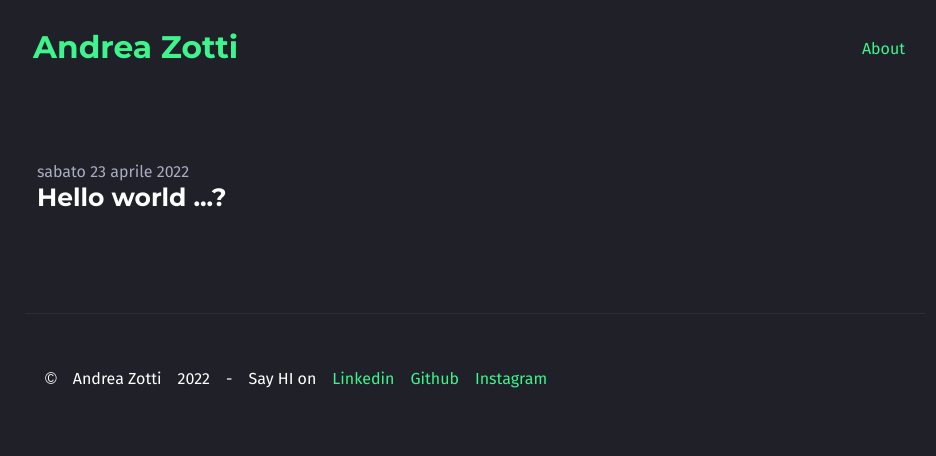
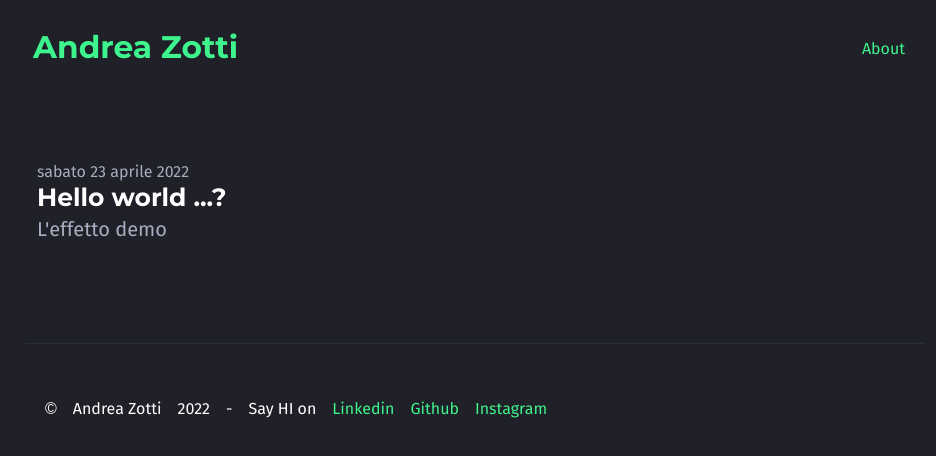
Before and after one commit to zeight/zeight.github.io, a React (Create React App) app: page / in a window 1280 px wide. Shown: the top 456 px of the page, without its empty margins (165-1101 px from the left). Built offline with nearby package versions, Linux system fonts and the light colour scheme.

Commit message:
fixes and updates

```diff
--- a/public/notesList.json
+++ b/public/notesList.json
@@ -1 +1 @@
-{"updated":1650732747616,"count":2,"posts":[{"fileName":"read-later.md","slug":"read-later","date":"2021-01-02","title":"Link ispirazionali","abstract":"Alcuni link utili per ispirazione sui prossimi passi"},{"fileName":"test-post.md","slug":"test-post","date":"2021-01-01","title":"Un post di test per la conversione del markdown - Tutte le possibilità del content editing in questo blog","abstract":"Questo post tende a contenere tutti i tipi di contenuti che sarà poi possibile recuperare all'interno delle varie pagine. Si tratta di un esperimento tecnico"}]}
+{"updated":1650736132557,"count":2,"posts":[{"fileName":"read-later.md","slug":"read-later","date":"2021-01-02","title":"Link ispirazionali","abstract":"Alcuni link utili per ispirazione sui prossimi passi"},{"fileName":"test-post.md","slug":"test-post","date":"2021-01-01","title":"Un post di test per la conversione del markdown - Tutte le possibilità del content editing in questo blog","abstract":"Questo post tende a contenere tutti i tipi di contenuti che sarà poi possibile recuperare all'interno delle varie pagine. Si tratta di un esperimento tecnico"}]}
--- a/public/postList.json
+++ b/public/postList.json
@@ -1 +1 @@
-{"updated":1650732747618,"count":1,"posts":[{"fileName":"hello-world.md","slug":"hello-world","date":"2022-04-23","title":"Hello world ...?","abstract":""}]}
+{"updated":1650736132545,"count":1,"posts":[{"fileName":"hello-world.md","slug":"hello-world","date":"2022-04-23","title":"Hello world ...?","abstract":"L'effetto demo"}]}
--- a/src/components/Main.tsx
+++ b/src/components/Main.tsx
@@ -7,7 +7,11 @@ import Footer from "./footer/Footer";
 import config from "../siteconfig";
 
 const Main: React.FC = () => {
-  const [postsList, setPostsList] = useState<PostsList>();
+  const [postsList, setPostsList] = useState<PostsList>({
+    updated: "",
+    count: 0,
+    posts: [],
+  });
 
   useEffect(() => {
     PostHelper.getPostList().then((data) => {
@@ -30,7 +34,7 @@ const Main: React.FC = () => {
           </div>
         </div>
       </div>
-      <Footer/>
+      <Footer />
     </div>
   );
 };
--- a/src/notes/notesList.json
+++ b/src/notes/notesList.json
@@ -1 +1 @@
-{"updated":1650732747616,"count":2,"posts":[{"fileName":"read-later.md","slug":"read-later","date":"2021-01-02","title":"Link ispirazionali","abstract":"Alcuni link utili per ispirazione sui prossimi passi"},{"fileName":"test-post.md","slug":"test-post","date":"2021-01-01","title":"Un post di test per la conversione del markdown - Tutte le possibilità del content editing in questo blog","abstract":"Questo post tende a contenere tutti i tipi di contenuti che sarà poi possibile recuperare all'interno delle varie pagine. Si tratta di un esperimento tecnico"}]}
+{"updated":1650736132557,"count":2,"posts":[{"fileName":"read-later.md","slug":"read-later","date":"2021-01-02","title":"Link ispirazionali","abstract":"Alcuni link utili per ispirazione sui prossimi passi"},{"fileName":"test-post.md","slug":"test-post","date":"2021-01-01","title":"Un post di test per la conversione del markdown - Tutte le possibilità del content editing in questo blog","abstract":"Questo post tende a contenere tutti i tipi di contenuti che sarà poi possibile recuperare all'interno delle varie pagine. Si tratta di un esperimento tecnico"}]}
--- a/src/posts/hello-world.md
+++ b/src/posts/hello-world.md
@@ -1,7 +1,17 @@
 ---
 title: "Hello world ...?"
 date: "2022-04-23"
-abstract: ""
+abstract: "Murphy e l'effetto demo"
 ---
 
-Hello world!
+L'effetto demo è una estensione empirica alla [legge di Murphy](https://it.wikipedia.org/wiki/Legge_di_Murphy).
+
+> Se qualcosa può andare storto, lo farà. (cit. Murphy)
+
+Questo, ad esempio, avrebbe dovuto essere un vero "hello, world", pulito, nuovo e perfetto nella sua semplicità. Mi sono perfino fermato a valutare se fosse adeguato come primo post e cosa scriverci dentro, visto che probabilmente rimarrà l'ultimo per un po'.
+
+Primo deploy: un warning in console.
+Secondo deploy: un (presumo) `null` non gestito che rompe gh-pages.
+Il terzo deploy sarà quello buono?
+
+Allora in questo post ricorderò, innanzitutto a me stesso, che la prima volta che vorrò mostrare un pezzo di software a qualcuno, le probabilità che qualcosa di imprevisto succeda sono altissime. Ma non me la prendo. Prevedere tutto non rientra nelle mie capacità, aggiustare il mio pezzo di software probabilmente si.
--- a/src/posts/postList.json
+++ b/src/posts/postList.json
@@ -1 +1 @@
-{"updated":1650732747618,"count":1,"posts":[{"fileName":"hello-world.md","slug":"hello-world","date":"2022-04-23","title":"Hello world ...?","abstract":""}]}
+{"updated":1650736132545,"count":1,"posts":[{"fileName":"hello-world.md","slug":"hello-world","date":"2022-04-23","title":"Hello world ...?","abstract":"L'effetto demo"}]}
```
